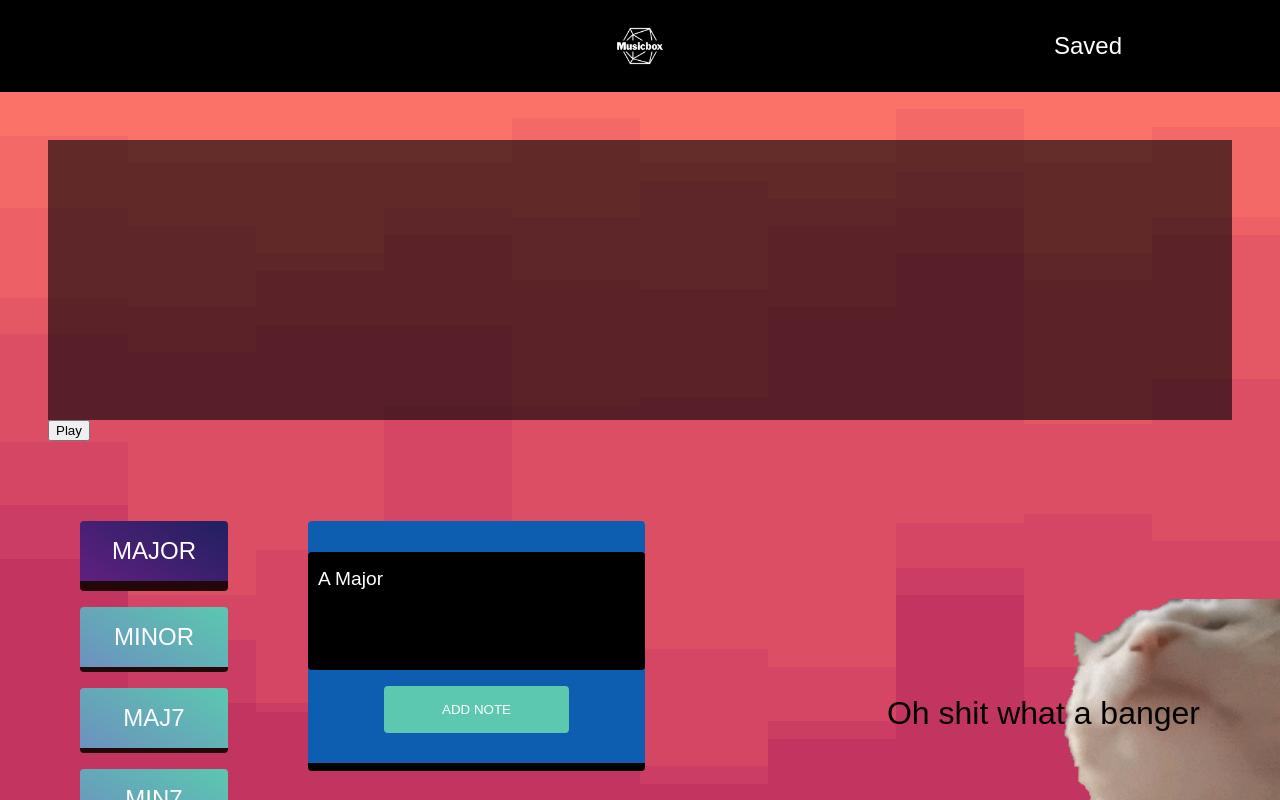
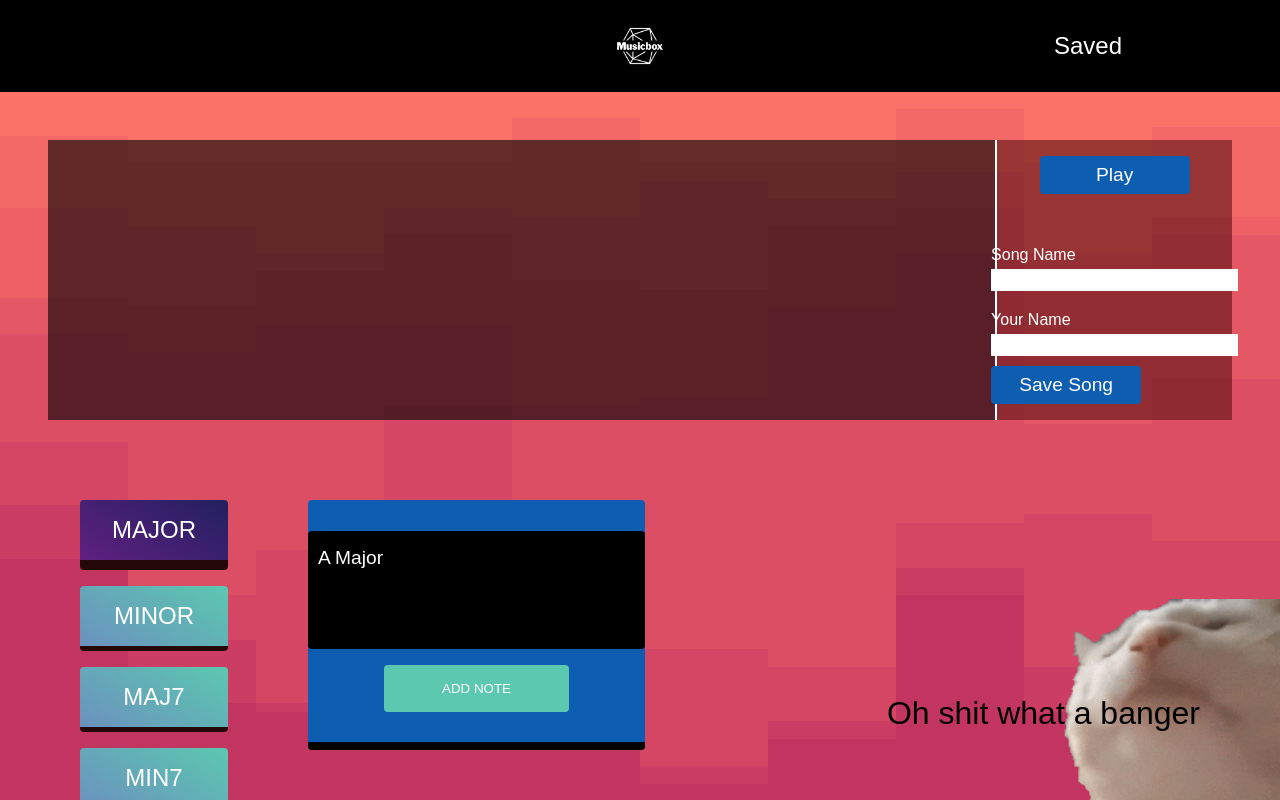
Before and after one commit to Starfodders/Musicbox, a React (Create React App) app: page / in a window 1280 px wide. Shown: the top 800 px of the page. Built offline with nearby package versions, Linux system fonts and the light colour scheme.

Commit message:
basic styling for tracker CTA

```diff
--- a/src/components/Tracker/Tracker.js
+++ b/src/components/Tracker/Tracker.js
@@ -1,41 +1,52 @@
 import "./Tracker.scss";
 
-import {useState, useEffect} from "react";
+import { useState, useEffect } from "react";
 
-const Tracker = ({note}) => {
-
-    const [isEnter, setIsEnter] = useState(false)
+const Tracker = ({ note }) => {
+  const [isEnter, setIsEnter] = useState(false);
   const [noteArray, setNoteArray] = useState([]);
 
   useEffect(() => {
     //handles initial value which is undefined
     if (!note) {
       return;
-        }
-        else {
-            setNoteArray([...noteArray, note])
+    } else {
+      setNoteArray([...noteArray, note]);
     }
   }, [note, isEnter]);
 
   //handles 'Enter' keydown to resolve when notes are the same as previous (won't cause {note} to change, won't activate first useEffect)
   useEffect(() => {
     function handleEnter(e) {
-            if (e.key === 'Enter') {
-                setIsEnter(!isEnter)
+      if (e.key === "Enter") {
+        setIsEnter(!isEnter);
       }
     }
-        window.addEventListener('keydown', handleEnter);
+    window.addEventListener("keydown", handleEnter);
     return () => {
-            window.removeEventListener('keydown', handleEnter);
-        }
-    }, [isEnter])
+      window.removeEventListener("keydown", handleEnter);
+    };
+  }, [isEnter]);
 
   return (
-        <div className = "tracker">
-            <div className = "tracker__container">
-                {noteArray.map((note, index) => (<p className = "tracker__note" key = {index}>{note}</p>))}
+    <div className="tracker">
+      <div className="tracker__container">
+        {noteArray.map((note, index) => (
+          <p className="tracker__note" key={index}>
+            {note}
+          </p>
+        ))}
       </div>
-            <button>Play</button>
+      <div className="tracker__CTA">
+        <button className="tracker__play">Play</button>
+        <form className = "tracker__form">
+            <label className = "tracker__form--label">Song Name</label>
+            <input className = "tracker__form--input"></input>
+            <label className = "tracker__form--label">Your Name</label>
+            <input className = "tracker__form--input"></input>
+          <button className="tracker__save">Save Song</button>
+        </form>
+      </div>
     </div>
   );
 };
--- a/src/components/Tracker/Tracker.scss
+++ b/src/components/Tracker/Tracker.scss
@@ -2,11 +2,13 @@
     width: 100%;
     min-height: 300px;
     padding: 3rem;
+    display: flex;
 
     &__container {
         background-color: rgba(0,0,0,0.6);
         min-height: 280px;
         padding: 3rem;
+        width: 80%;
         display: flex;
         flex-wrap: wrap;
     }
@@ -16,4 +18,45 @@
         font-size: 2rem;
         margin: 1rem;
     }
+
+    &__CTA {
+        width: 20%;
+        background-color: rgba(92, 19, 19, 0.6);
+        display: flex;
+        flex-direction: column;
+        align-items: center;
+        justify-content: space-between;
+        padding: 1rem;
+        border-left: 2px solid white;
+    }
+
+    &__form {
+        display: flex;
+        flex-direction: column;
+
+        &--label {
+            color: white;
+            padding: 10px 0 5px;
+        }
+
+        &--input {
+            margin-bottom: 10px;
+            font-size: 1.2rem;
+        }
+    }
+
+    &__play {
+        background-color: rgb(13, 93, 177);
+        color: white;
+        width: 150px;
+        padding: 0.5rem 1rem;
+        border: none;
+        border-radius: 4px;
+        font-size: 1.2rem;
+    }
+
+    &__save {
+        @extend .tracker__play;
+        width: 150px;
+    }
 }
```
Lines whose indentation alone changed are shown as unchanged.
